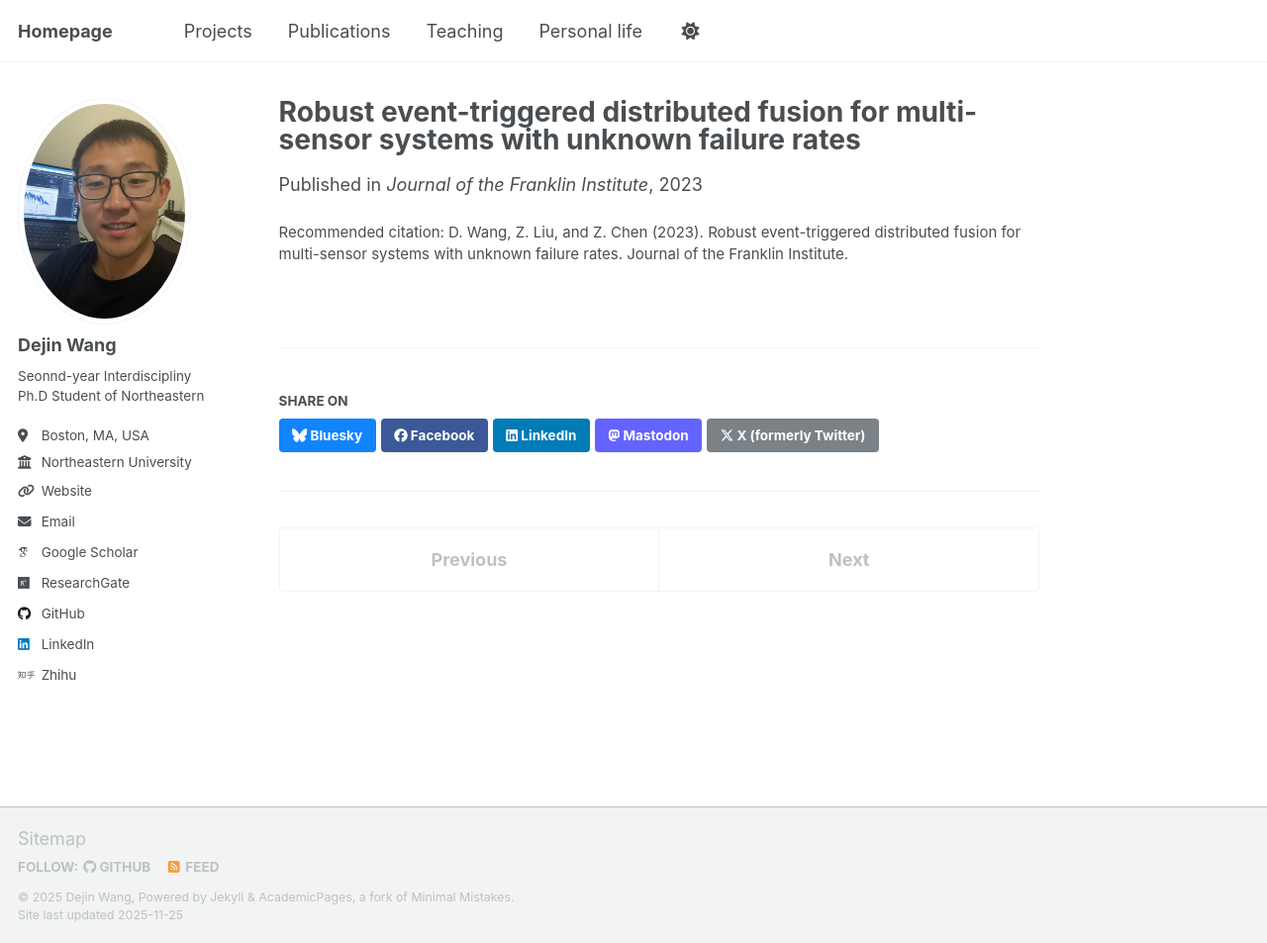
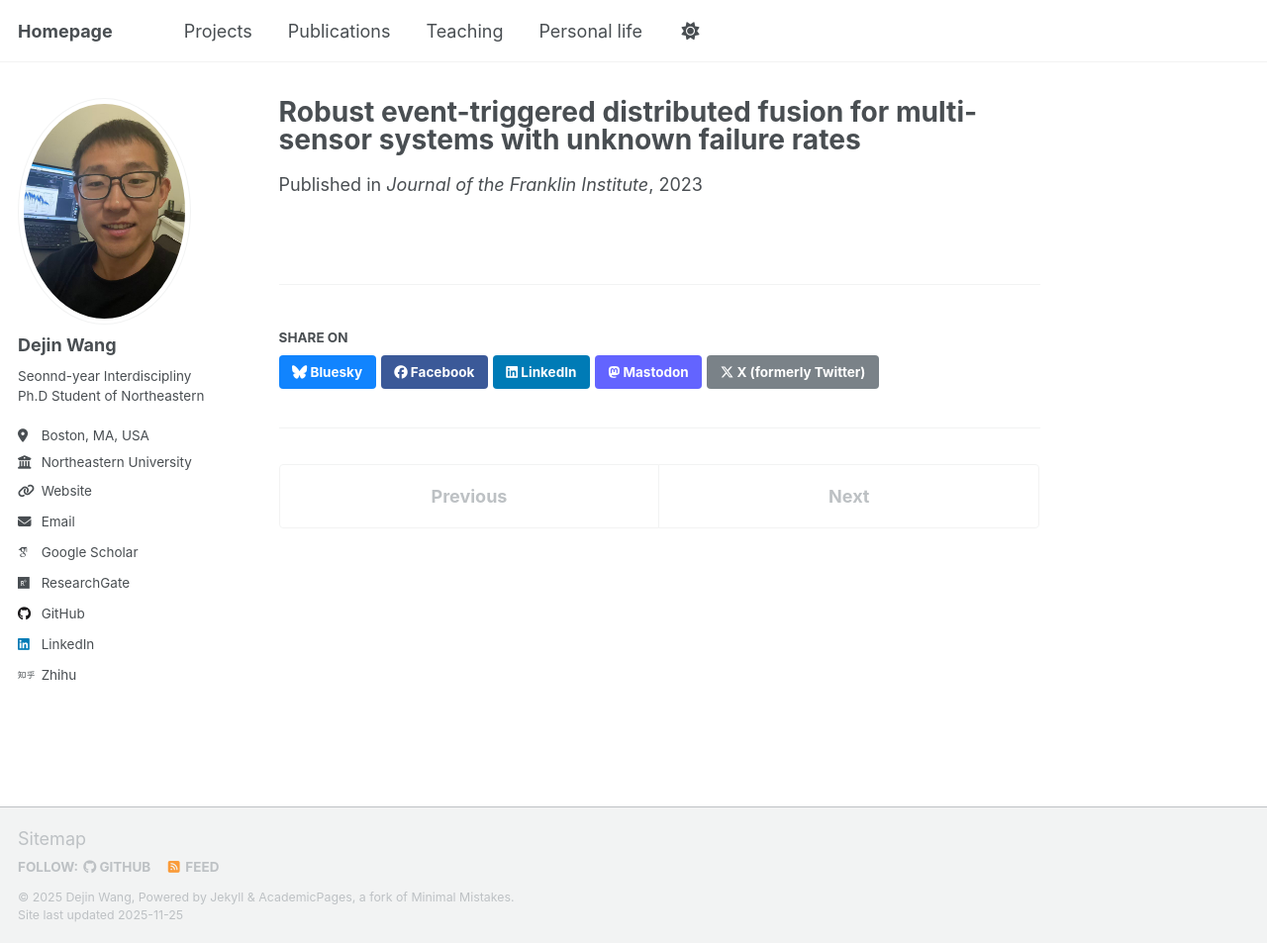
Before and after one commit to dejin-wang/dejin-wang.github.io, a Jekyll site: the page built from _publications/2009-10-01-paper-title-number-1.md, in a window 1280 px wide and 953 px high. Shown: the whole window at 99% size. Built offline with Jekyll 4.4.1, drawn with Linux system fonts in a browser that asks for light colours; some web fonts are replaced; a script that is not in the unit is left out.

Commit message:
Update 2009-10-01-paper-title-number-1.md

```diff
--- a/_publications/2009-10-01-paper-title-number-1.md
+++ b/_publications/2009-10-01-paper-title-number-1.md
@@ -6,5 +6,4 @@ permalink: /publication/2023-event-triggered-fusion
 excerpt: ""
 date: 2023-01-01
 venue: "Journal of the Franklin Institute"
-citation: "D. Wang, Z. Liu, and Z. Chen (2023). Robust event-triggered distributed fusion for multi-sensor systems with unknown failure rates. Journal of the Franklin Institute."
 ---
```
